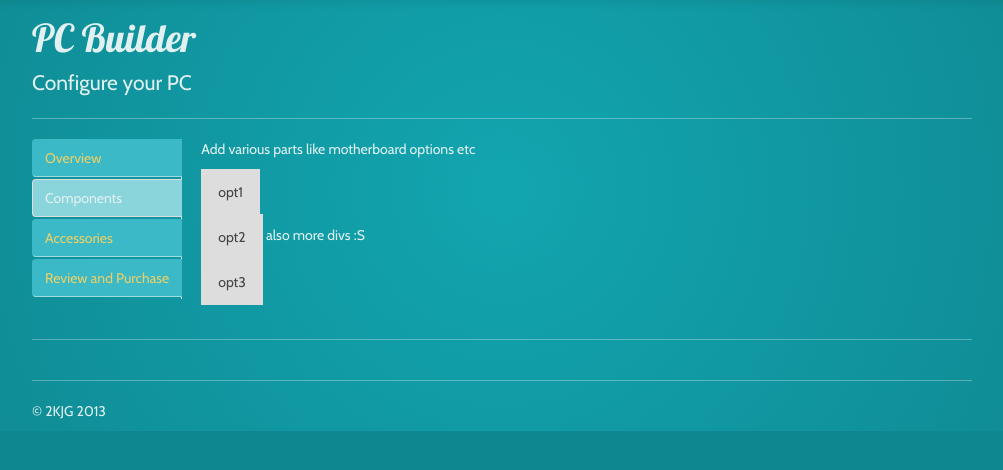
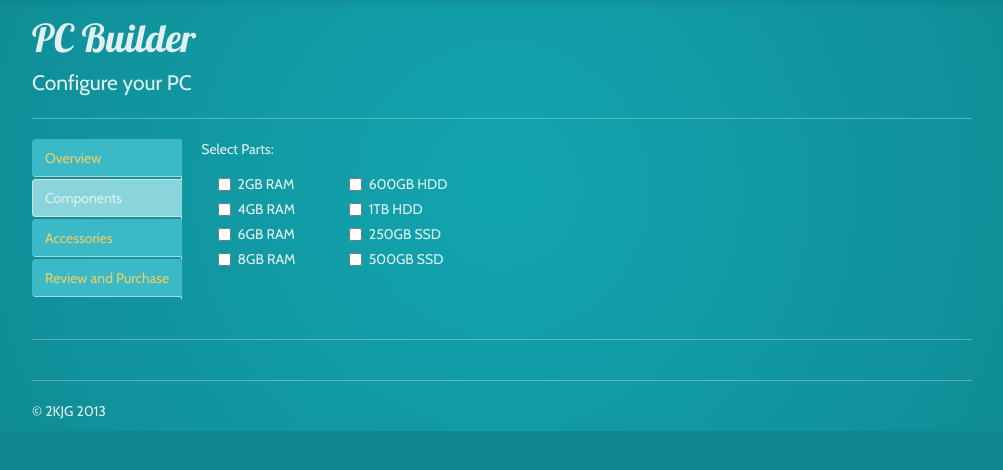
Before and after one commit to carylF/PCB, a Flask app: template app/templates/add_build.html in a window 1280 px wide, after a click on "Components". Shown: the part 52-522 px from the top of the page, without its empty margins (138-1141 px from the left). Run offline with Flask 2, Linux system fonts and the light colour scheme; the template is opened without the code that fills it, so the values that code supplies are empty; some libraries are stand-ins or nearby versions.

Commit message:
things did

```diff
--- a/app/templates/add_build.html
+++ b/app/templates/add_build.html
@@ -29,29 +29,66 @@
 </div>
 
 <div class="tab-pane" id="tab2">
-<p>Add various parts like motherboard options etc</p>
+<p>Select Parts:</p>
 
-<div class="btn-group btn-group-vertical" data-toggle="buttons-radio">
-<button type="button" class="btn">opt1</button>
-<button type="button" class="btn">opt2</button>
-<button type="button" class="btn">opt3</button>
+<div class="controls span2">
+<label class="checkbox">
+<input type="checkbox" value="option1" id="inlineCheckbox1"> 2GB RAM
+</label>
+<label class="checkbox">
+<input type="checkbox" value="option2" id="inlineCheckbox2"> 4GB RAM
+</label>
+<label class="checkbox">
+<input type="checkbox" value="option3" id="inlineCheckbox3"> 6GB RAM
+</label>
+<label class="checkbox">
+<input type="checkbox" value="option3" id="inlineCheckbox3"> 8GB RAM
+</label>
 </div>
 
-also more divs :S
+<div class="controls span2">
+<label class="checkbox">
+<input type="checkbox" value="option1" id="inlineCheckbox1"> 600GB HDD
+</label>
+<label class="checkbox">
+<input type="checkbox" value="option2" id="inlineCheckbox2"> 1TB HDD
+</label>
+<label class="checkbox">
+<input type="checkbox" value="option3" id="inlineCheckbox3"> 250GB SSD
+</label>
+<label class="checkbox">
+<input type="checkbox" value="option3" id="inlineCheckbox3"> 500GB SSD
+</label>
+</div>
+</div>
 
-</div>
+
 <div class="tab-pane" id="tab3">
-<p>Extra batteries, laptop bags, mice, keyboard etc</p>
-
-<div class="btn-group btn-group-vertical" data-toggle="buttons-radio">
-<button type="button" class="btn">opt1</button>
-<button type="button" class="btn">opt2</button>
-<button type="button" class="btn">opt3</button>
+<p>Accessories</p>
+<div class="controls span2">
+<label class="checkbox">
+<input type="checkbox" value="option1" id="inlineCheckbox1"> Keyboard
+</label>
+<label class="checkbox">
+<input type="checkbox" value="option2" id="inlineCheckbox2"> Mouse
+</label>
+<label class="checkbox">
+<input type="checkbox" value="option3" id="inlineCheckbox3"> Webcam
+</label>
+<label class="checkbox">
+<input type="checkbox" value="option3" id="inlineCheckbox3"> Monitor
+</label>
 </div>
 </div>
 
 <div class="tab-pane" id="tab4">
-<p>This is where previously selected options go</p>
+<ul>
+<li>Overview</li>
+<li>Components</li>
+<li>Accessories</li>
+<li>Review and Purchase</li>
+</ul>
+
 
 [Final Review]
 
--- a/app/templates/select_build.html
+++ b/app/templates/select_build.html
@@ -78,7 +78,7 @@
 <input name="textinput10" type="" class="span4">
 </div>
 
-<button type="button" class="btn btn-inverse">Create</button>
+<a href="{{ url_for('order') }}"></a><button type="button" class="btn btn-inverse">Create</button>
 
 </div>
 {% endblock %}
```
Also changed, not shown: 2 other files.
